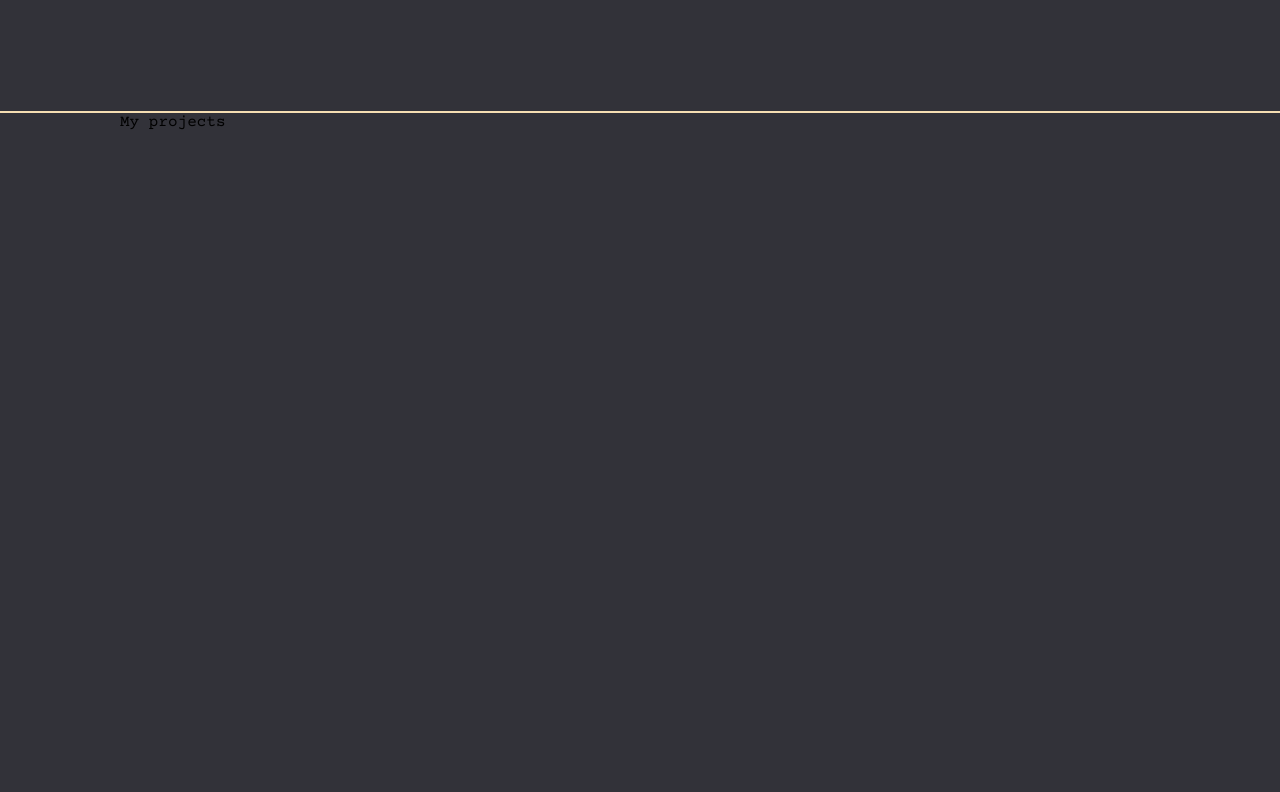
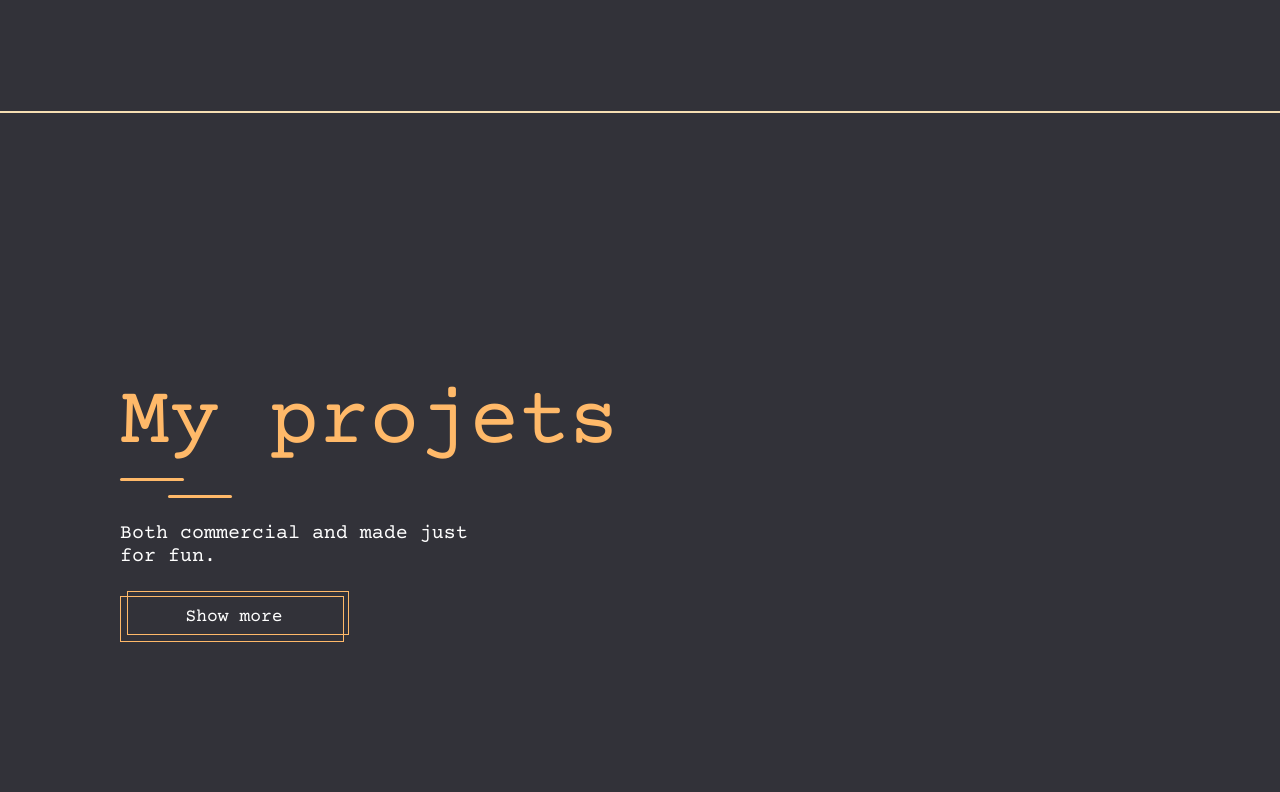
Before and after one commit to PanKarton/PersonalWebsite, a Next.js app: page / in a window 1280 px wide. Shown: the part 2288-3080 px from the top of the page. Built offline with nearby package versions, Linux system fonts and the light colour scheme.

Commit message:
feat/added structure with styles of section heading  to section

```diff
--- /dev/null
+++ b/src/modules/MainPage/MyProjectsSection/MyProjectsSection.styles.ts
@@ -0,0 +1,35 @@
+import styled from 'styled-components';
+
+export const FlexWrapper = styled.div`
+  height: 100%;
+  display: flex;
+  align-items: center;
+  justify-content: center;
+  @media screen and (min-width: 50rem) {
+    justify-content: flex-start;
+  }
+`;
+export const StyledWrapper = styled.div`
+  width: calc(100vw - 3rem);
+
+  display: flex;
+  flex-direction: column;
+  align-items: flex-start;
+  gap: 0.5rem;
+
+  .paragraph {
+    margin-top: 0.75rem;
+  }
+  a {
+    margin-top: 1rem;
+  }
+
+  @media screen and (min-width: 37.5rem) {
+    max-width: 25rem;
+  }
+
+  @media screen and (min-width: 56.25rem) {
+    gap: 0.75rem;
+    max-width: max-content;
+  }
+`;
--- a/src/modules/MainPage/MyProjectsSection/MyProjectsSection.tsx
+++ b/src/modules/MainPage/MyProjectsSection/MyProjectsSection.tsx
@@ -1,5 +1,21 @@
+import { DoubleLineDivider } from '@/components/atoms/DoubleLineDivider/DoubleLineDivider';
+import { FrameLink } from '@/components/atoms/FrameLink/FrameLink';
+import { SectionHeading } from '@/components/atoms/SectionHeading/SectionHeading';
+import { SectionParagraph } from '@/components/atoms/SectionParagraph/SectionParagraph';
 import { MainPageSection } from '@/components/molecules/MainPageSection/MainPageSection';
+import { FlexWrapper, StyledWrapper } from './MyProjectsSection.styles';
 
 export const MyProjectsSection = () => (
-  <MainPageSection id="my-projects">My projects</MainPageSection>
+  <MainPageSection id="my-projects">
+    <FlexWrapper>
+      <StyledWrapper>
+        <SectionHeading>My projets</SectionHeading>
+        <DoubleLineDivider />
+        <SectionParagraph className="paragraph">
+          Both commercial and made just for fun.
+        </SectionParagraph>
+        <FrameLink href={'/my-projects'}>Show more</FrameLink>
+      </StyledWrapper>
+    </FlexWrapper>
+  </MainPageSection>
 );
--- /dev/null
+++ b/src/modules/MainPage/SkillsSection/SkillsSection.styles.ts
@@ -0,0 +1,27 @@
+import styled from 'styled-components';
+
+export const FlexWrapper = styled.div`
+  height: 100%;
+  display: flex;
+  flex-direction: column;
+  align-items: flex-start;
+  justify-content: flex-start;
+  gap: 2rem;
+  padding: 5rem 0 7rem 1rem;
+
+  @media screen and (min-width: 50rem) {
+    justify-content: flex-start;
+  }
+`;
+
+export const StyledHeadingWrapper = styled.div`
+  display: flex;
+  flex-direction: column;
+  gap: 0.5rem;
+`;
+
+export const SkillsWrapper = styled.div`
+  border: 1px solid red;
+  height: 100%;
+  width: calc(100% - 1rem);
+`;
--- a/src/modules/MainPage/SkillsSection/SkillsSection.tsx
+++ b/src/modules/MainPage/SkillsSection/SkillsSection.tsx
@@ -1,34 +1,8 @@
 import { SectionHeading } from '@/components/atoms/SectionHeading/SectionHeading';
 import { SectionParagraph } from '@/components/atoms/SectionParagraph/SectionParagraph';
 import { MainPageSection } from '@/components/molecules/MainPageSection/MainPageSection';
-
 import styled from 'styled-components';
-
-export const FlexWrapper = styled.div`
-  height: 100%;
-  display: flex;
-  flex-direction: column;
-  align-items: flex-start;
-  justify-content: flex-start;
-  gap: 2rem;
-  padding: 5rem 0 7rem 1rem;
-
-  @media screen and (min-width: 50rem) {
-    justify-content: flex-start;
-  }
-`;
-
-export const StyledHeadingWrapper = styled.div`
-  display: flex;
-  flex-direction: column;
-  gap: 0.5rem;
-`;
-
-export const SkillsWrapper = styled.div`
-  border: 1px solid red;
-  height: 100%;
-  width: calc(100% - 1rem);
-`;
+import { FlexWrapper, SkillsWrapper, StyledHeadingWrapper } from './SkillsSection.styles';
 
 export const TilesList = styled.ul`
   display: flex;
```
